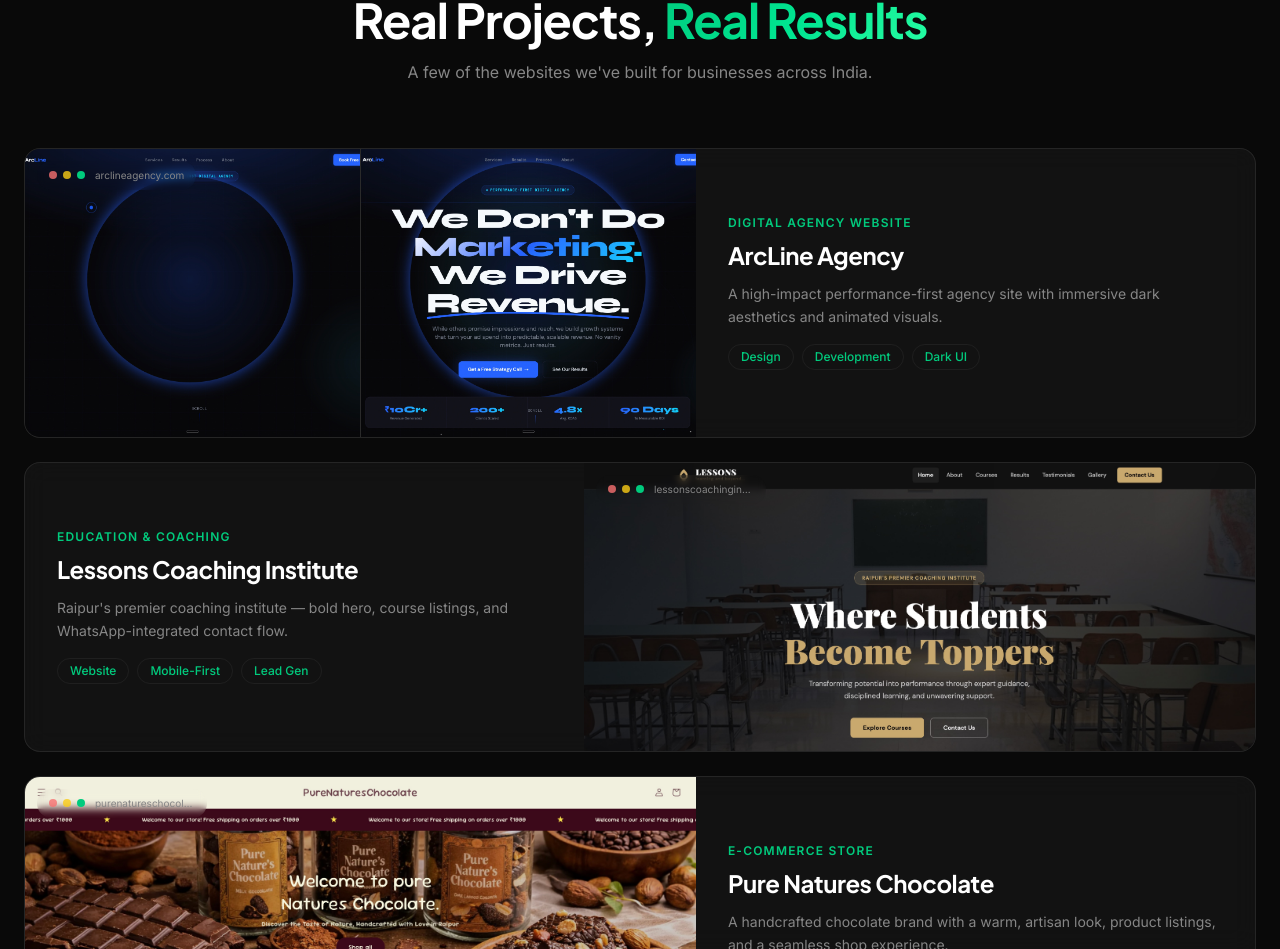
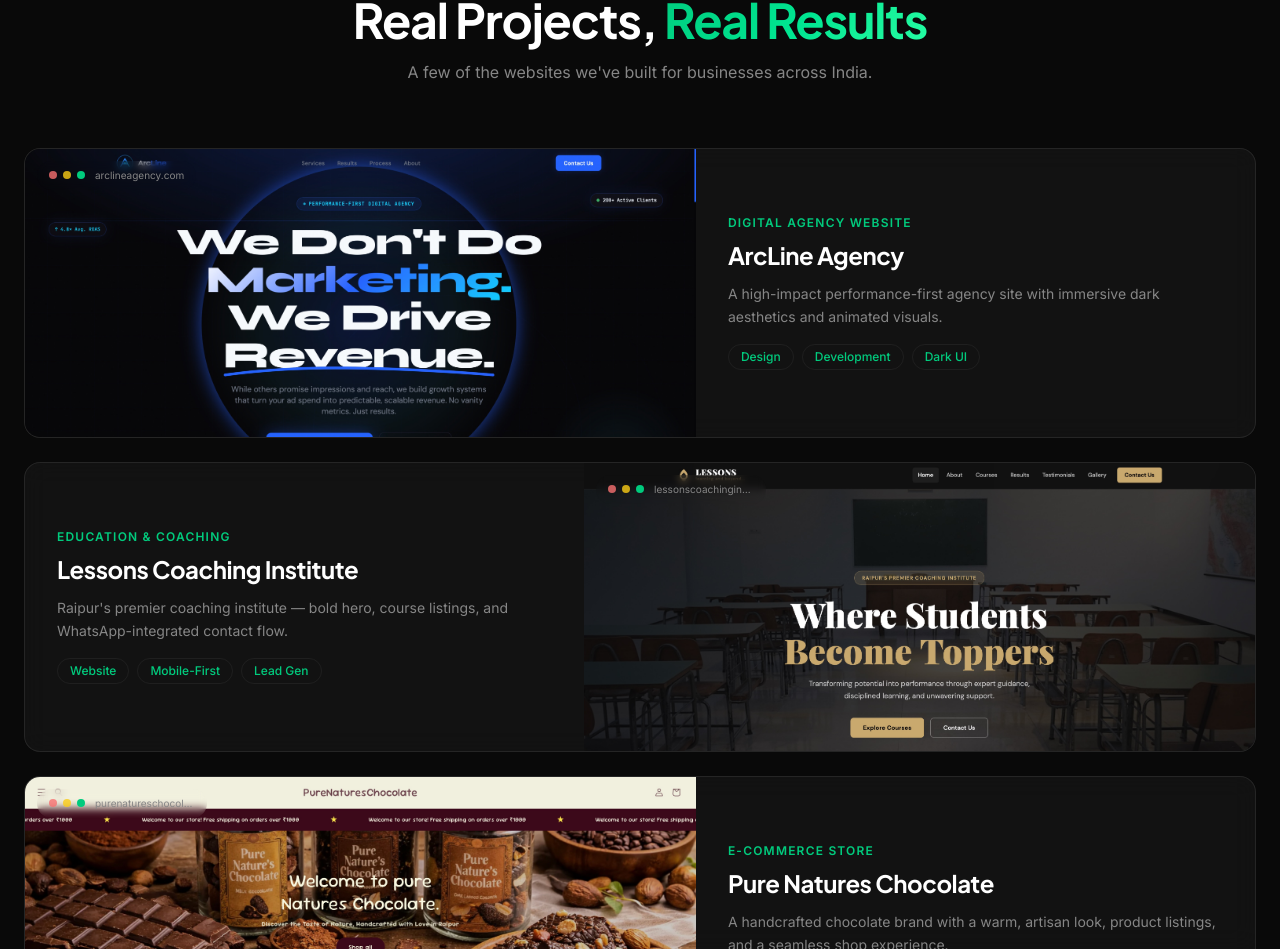
Before and after one commit to Bhaskar-Rao-Sunkari/WebUplift-07, a React (Vite) app: page / in a window 1280 px wide. Shown: the part 2442-3391 px from the top of the page. Built offline with nearby package versions, Linux system fonts and the light colour scheme.

Commit message:
ArcLine: single image only

```diff
--- a/src/components/home/Portfolio.jsx
+++ b/src/components/home/Portfolio.jsx
@@ -35,10 +35,7 @@ export default function Portfolio() {
           <article className="glass glass-hover group grid overflow-hidden rounded-2xl md:grid-cols-[1.2fr_1fr]">
             <div className="relative overflow-hidden">
               <div className="absolute inset-0 bg-gradient-to-t from-background/60 via-transparent to-transparent z-10" />
-              <div className="grid grid-cols-2 h-52 sm:h-64 md:h-72">
-                <img src="/portfolio/arcline-agency.jpg" alt="ArcLine Agency" className="h-full w-full object-cover object-top transition-transform duration-700 group-hover:scale-105" loading="lazy" />
-                <img src="/portfolio/arcline-agency-2.jpg" alt="ArcLine Agency page 2" className="h-full w-full object-cover object-top transition-transform duration-700 group-hover:scale-105 border-l border-white/10" loading="lazy" />
-              </div>
+              <img src="/portfolio/arcline-agency-2.jpg" alt="ArcLine Agency" className="h-52 w-full object-cover object-top transition-transform duration-700 group-hover:scale-105 sm:h-64 md:h-72" loading="lazy" />
               <div className="absolute top-3 left-3 z-20 flex items-center gap-1.5 rounded-full bg-background/70 backdrop-blur-sm px-3 py-1.5">
                 <span className="h-2 w-2 rounded-full bg-red-400/80" />
                 <span className="h-2 w-2 rounded-full bg-yellow-400/80" />
```
